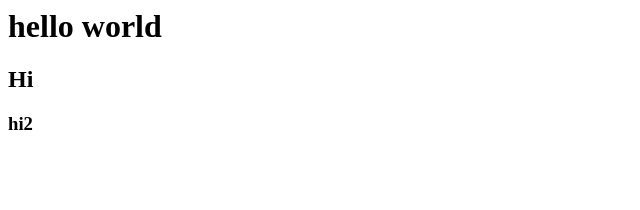
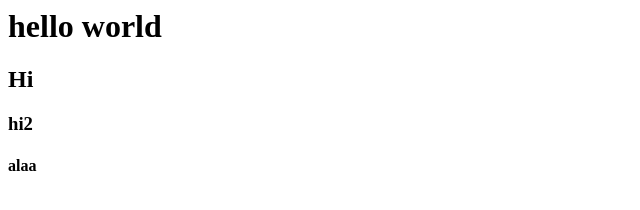
Before and after one commit to Alaanaj/website, a plain HTML site: page index.html in a window 1280 px wide. Shown: the full height of the page, 0-640 px from the left. Drawn offline with Linux system fonts and the light colour scheme.

Commit message:
Update index.html

```diff
--- a/index.html
+++ b/index.html
@@ -1,3 +1,4 @@
 <h1>hello world</h1>
 <h2> Hi </h2>
 <h3>hi2</h2>
+  <h4>alaa </h4>
```
